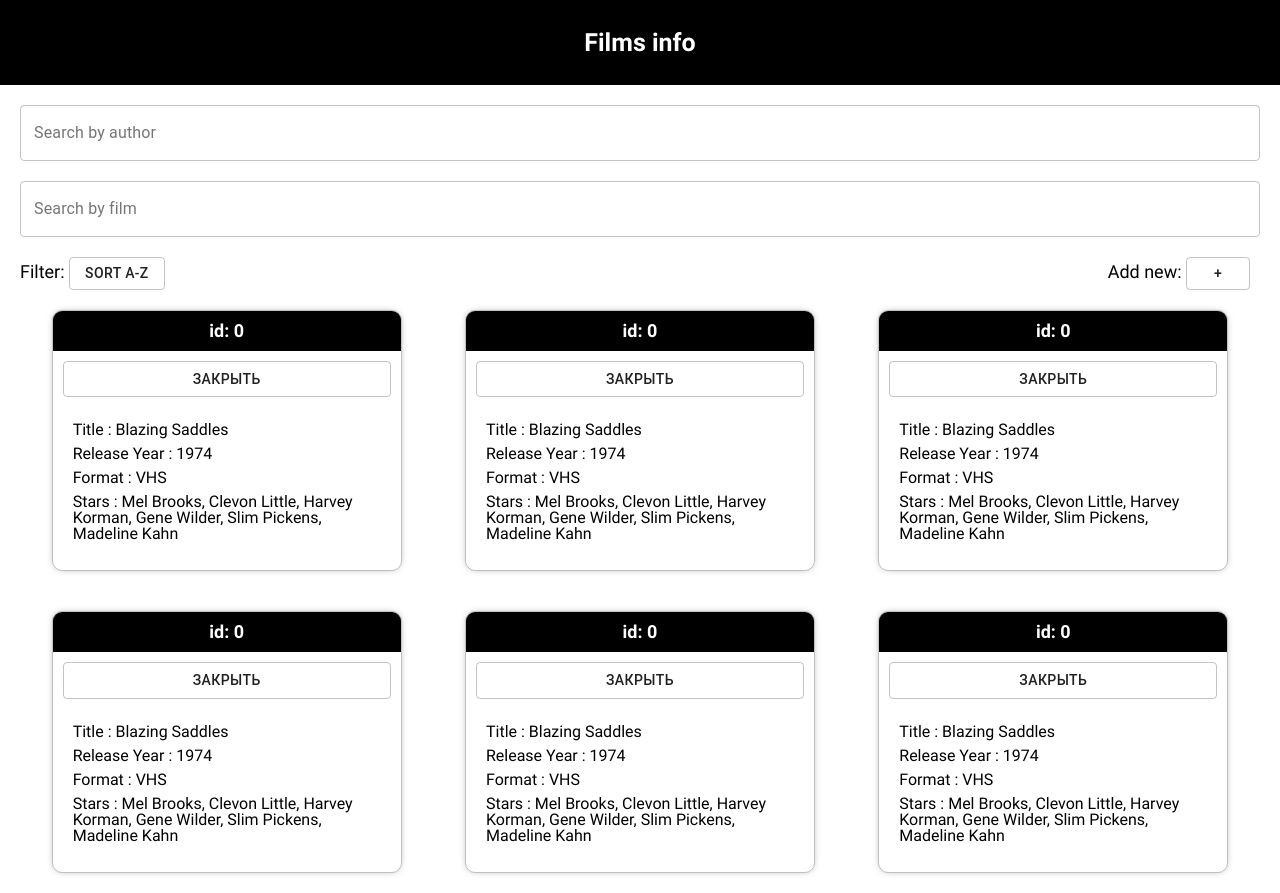
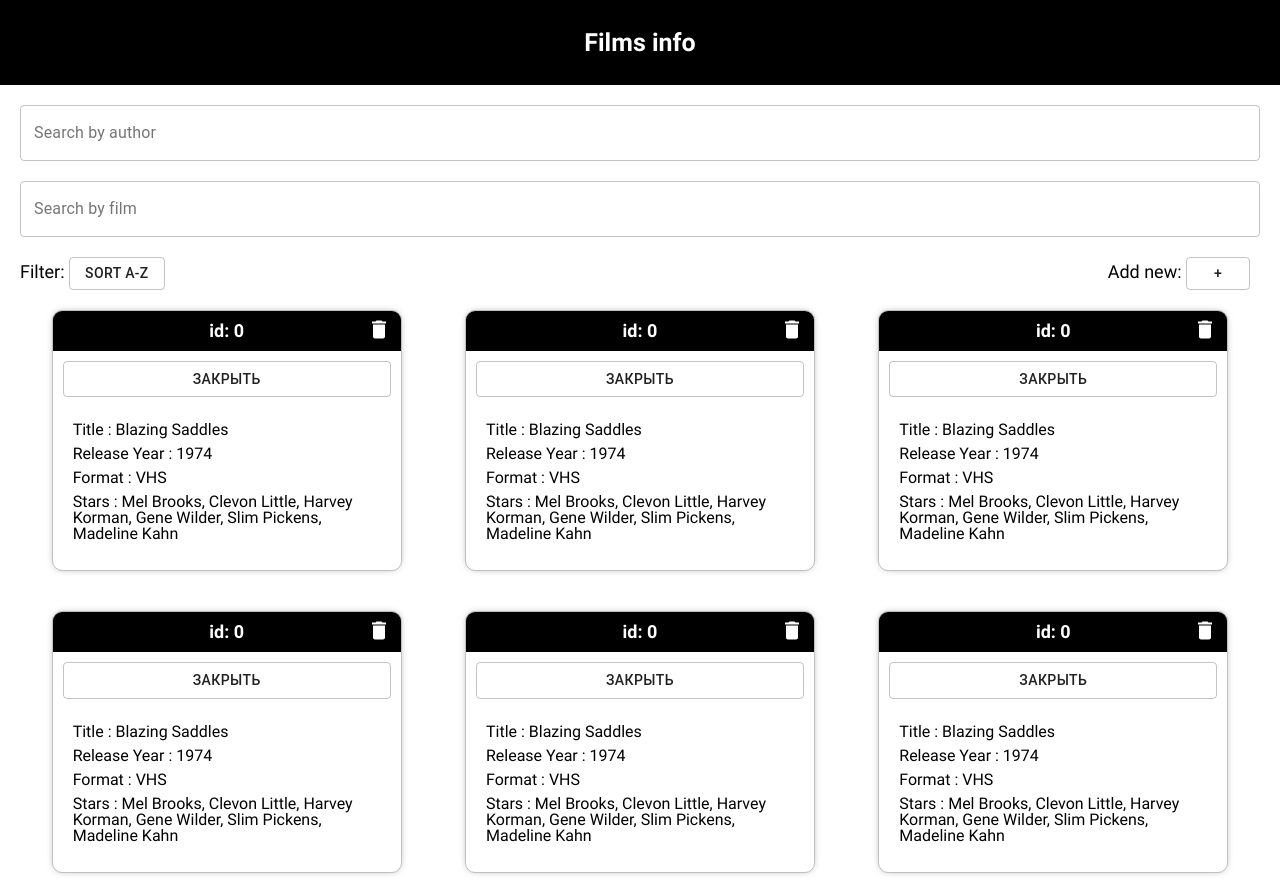
Before and after one commit to KirillHudokon/films, a React (Create React App) app in the folder client/: page / in a window 1280 px wide. Built offline with nearby package versions, Linux system fonts and the light colour scheme.

Commit message:
add delete ui

```diff
--- a/client/package.json
+++ b/client/package.json
@@ -37,6 +37,7 @@
   },
   "devDependencies": {
     "@material-ui/core": "^4.11.2",
+    "@material-ui/icons": "^4.11.2",
     "@material-ui/lab": "^4.0.0-alpha.57",
     "node-sass": "^4.14.1",
     "react-redux": "^7.2.2",
--- a/client/src/components/Film.js
+++ b/client/src/components/Film.js
@@ -1,6 +1,7 @@
 import {useState} from "react"
 import styles from "../styles/film.module.scss";
 import Button from '@material-ui/core/Button';
+import DeleteIcon from '@material-ui/icons/Delete';
 function Film({film}) {
     const [isOpen, setVisibility] = useState(true);
     const changeVisibility = () => setVisibility(!isOpen)
@@ -25,10 +26,13 @@ function Film({film}) {
     }
     return (
       <div className={styles.film}>
-            <header className={styles.filmTitle}>
-                <h3 className={styles.filmName}>
+            <header className={styles.filmHeader}>
+                <h3 className={styles.filmTitle}>
                     id: {film.id}
                 </h3>
+                <div className={styles.deleteFilm}>
+                    <DeleteIcon/>
+                </div>
             </header>
             <main className={styles.filmInfoContainer}>
                 <div className={styles.filmInfoVisibilityController}>
--- a/client/src/components/Modal.js
+++ b/client/src/components/Modal.js
@@ -1,4 +1,4 @@
-import { Divider } from '@material-ui/core'
+import CloseIcon from '@material-ui/icons/Close';
 import ReactDOM from 'react-dom'
 import styles from '../styles/modal.module.scss'
 function Modal({children, changeModalVisibility}){
@@ -6,6 +6,9 @@ function Modal({children, changeModalVisibility}){
         <>
             <div className={styles.modalBg} onClick={changeModalVisibility}/>
             <div className={styles.modal}>
+                <div className={styles.close} onClick={changeModalVisibility}>
+                    <CloseIcon/>
+                </div>
                 {children}
             </div>
         </>
--- a/client/src/styles/addnew.module.scss
+++ b/client/src/styles/addnew.module.scss
@@ -1,6 +1,5 @@
 .form{
     box-sizing: border-box;
-
     .formTitleContainer{
         margin-top: 5px;
         margin-bottom: 15px;
--- a/client/src/styles/film.module.scss
+++ b/client/src/styles/film.module.scss
@@ -10,12 +10,13 @@
     font-family: "RobotoRegular";
     overflow: hidden;
     box-shadow: 0px 0px 8px -4px rgba(0,0,0,0.62);
-    .filmTitle{
+    .filmHeader{
         background-color: black;
         min-height: 40px;
         display: flex;
         flex-direction: column;
-        .filmName{
+        position: relative;
+        .filmTitle{
             display: flex; // id может быть большой допустим 372468264827436183764, и если его отцентрировать по вертикали допустим с line-height, текст будет падать на другую строку и будет широко растягиваться, поэтому flex выбирал для быстроты решения
             flex:1;
             align-items: center;
@@ -24,6 +25,22 @@
             word-break: break-all;
             font-size: 18px;
             font-family: "RobotoBold";
+        }
+        .deleteFilm{
+            position: absolute;
+            top:50%;
+            transform: translateY(-50%);
+            right:10px;
+            cursor: pointer;
+            [class^="MuiSvgIcon-root"]{
+                color: white;
+                transition: .3s;
+            }
+            &:hover{
+                [class^="MuiSvgIcon-root"]{
+                    color: red!important;
+                }
+            }
         }
     }
     .filmInfoContainer{
--- a/client/src/styles/modal.module.scss
+++ b/client/src/styles/modal.module.scss
@@ -21,4 +21,10 @@
     box-shadow: 0px 0px 8px -4px rgba(0,0,0,0.62);
     z-index: 3002;
     border-radius: 10px;
+    .close{
+        position: absolute;
+        right: 10px;
+        top: 10px;
+        cursor: pointer;
+    }
 }
```
Also changed, not shown: client/src/components/AddNew.js (line endings or trailing spaces), 2 other files (tests, documents, lock files or other folders).
